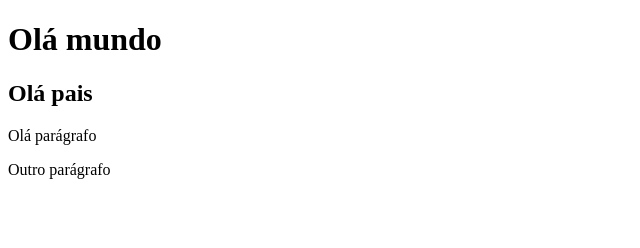
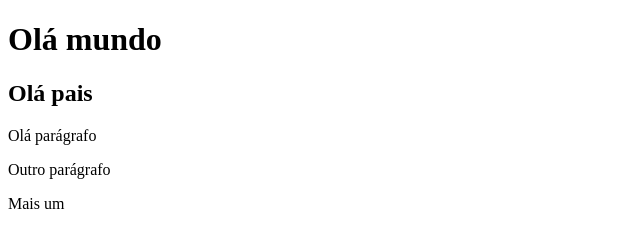
Before and after one commit to severiano-flavio/semantic-test, a website: page index.html in a window 1280 px wide. Shown: the full height of the page, 0-640 px from the left. Drawn offline with Linux system fonts and the light colour scheme.

Commit message:
feat: Adiciona outro parágrafo

```diff
--- a/index.html
+++ b/index.html
@@ -11,5 +11,6 @@
   <h2>Olá pais</h2>
   <p>Olá parágrafo</p>
   <p>Outro parágrafo</p>
+  <p>Mais um</p>
 </body>
 </html>
```
